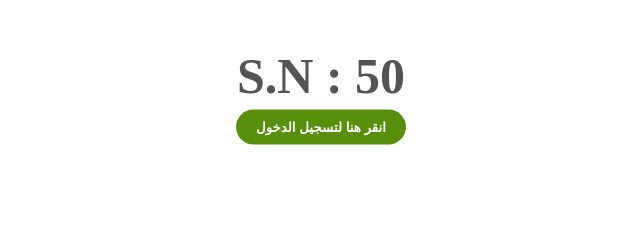
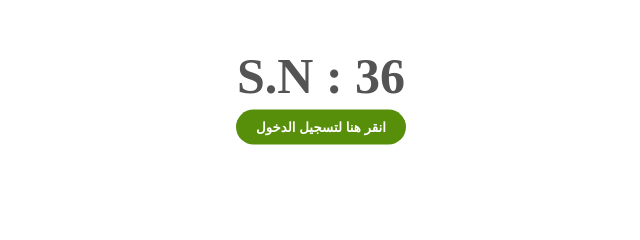
Before and after one commit to ALEmadTransport/account_36, a plain HTML site: page index.html in a window 1280 px wide. Shown: the part 273-513 px from the top of the page, 319-959 px from the left. Drawn offline with Linux system fonts and the light colour scheme.

Commit message:
Update index.html

```diff
--- a/index.html
+++ b/index.html
@@ -49,7 +49,7 @@
 
 <body>
     <img src="background.png" alt="">
-    <span class="sn-label">S.N : 50</span>
+    <span class="sn-label">S.N : 36</span>
     <br>
     <br>
     <br>
```
